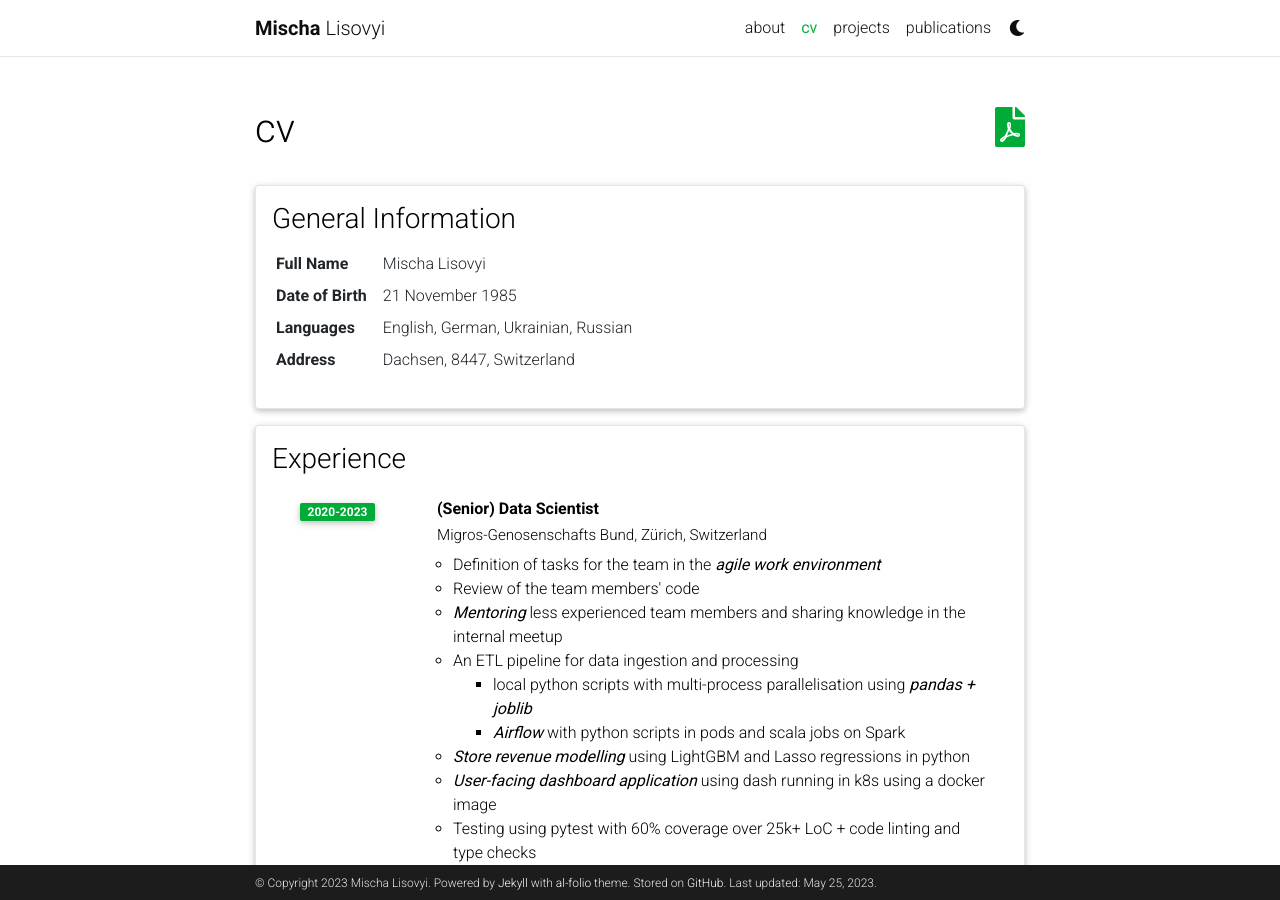
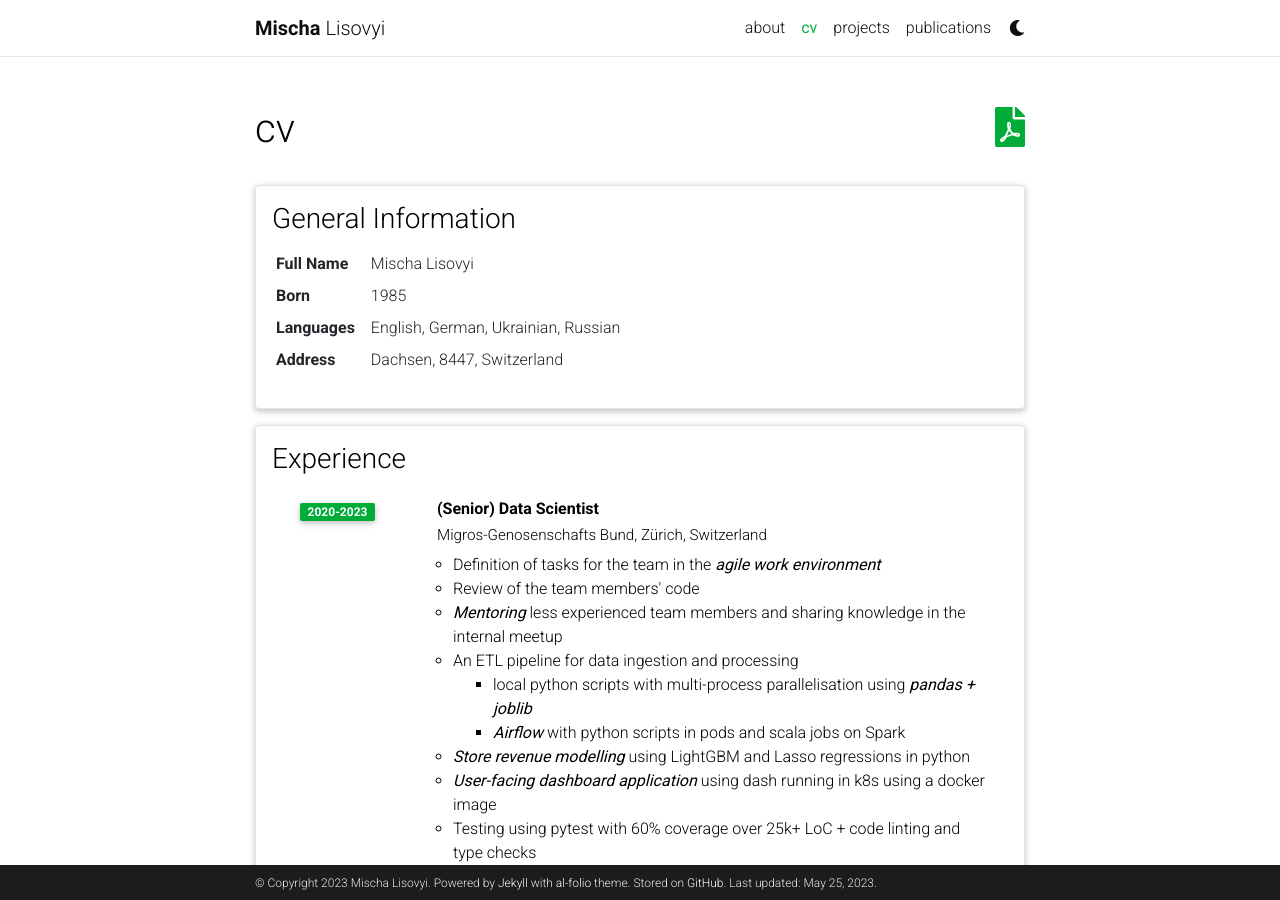
Before and after one commit to mlisovyi/mlisovyi.github.io, a Jekyll site: the page built from _pages/cv.md, in a window 1280 px wide and 900 px high. Built offline with Jekyll 4.4.1, drawn with Linux system fonts in a browser that asks for light colours; comment, search, counter and statistics services are not loaded; a style sheet for code colours, icons or effects is not loaded.

Commit message:
year of birth

```diff
--- a/_data/cv.yml
+++ b/_data/cv.yml
@@ -3,8 +3,8 @@
   contents:
     - name: Full Name
       value: Mischa Lisovyi
-    - name: Date of Birth
-      value: 21 November 1985
+    - name: Born
+      value: 1985
     - name: Languages
       value: English, German, Ukrainian, Russian
     - name: Address
```
